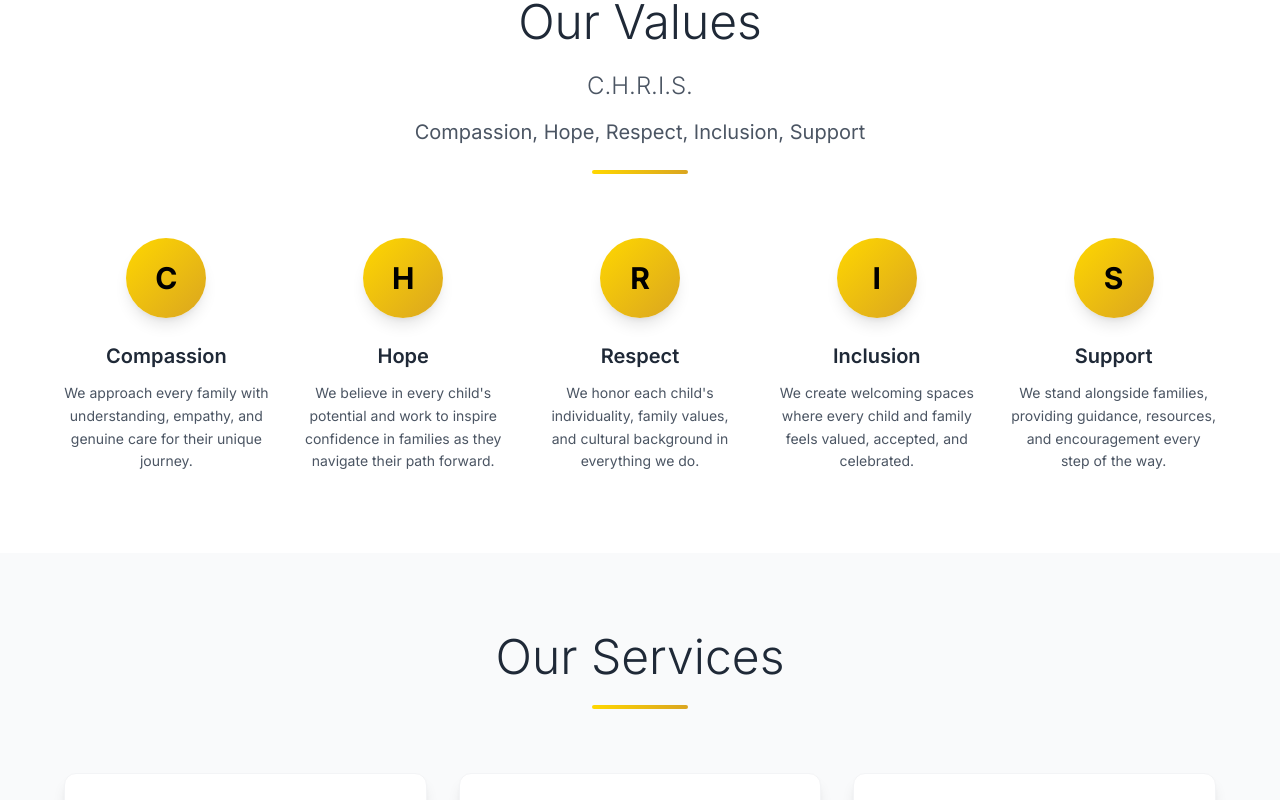
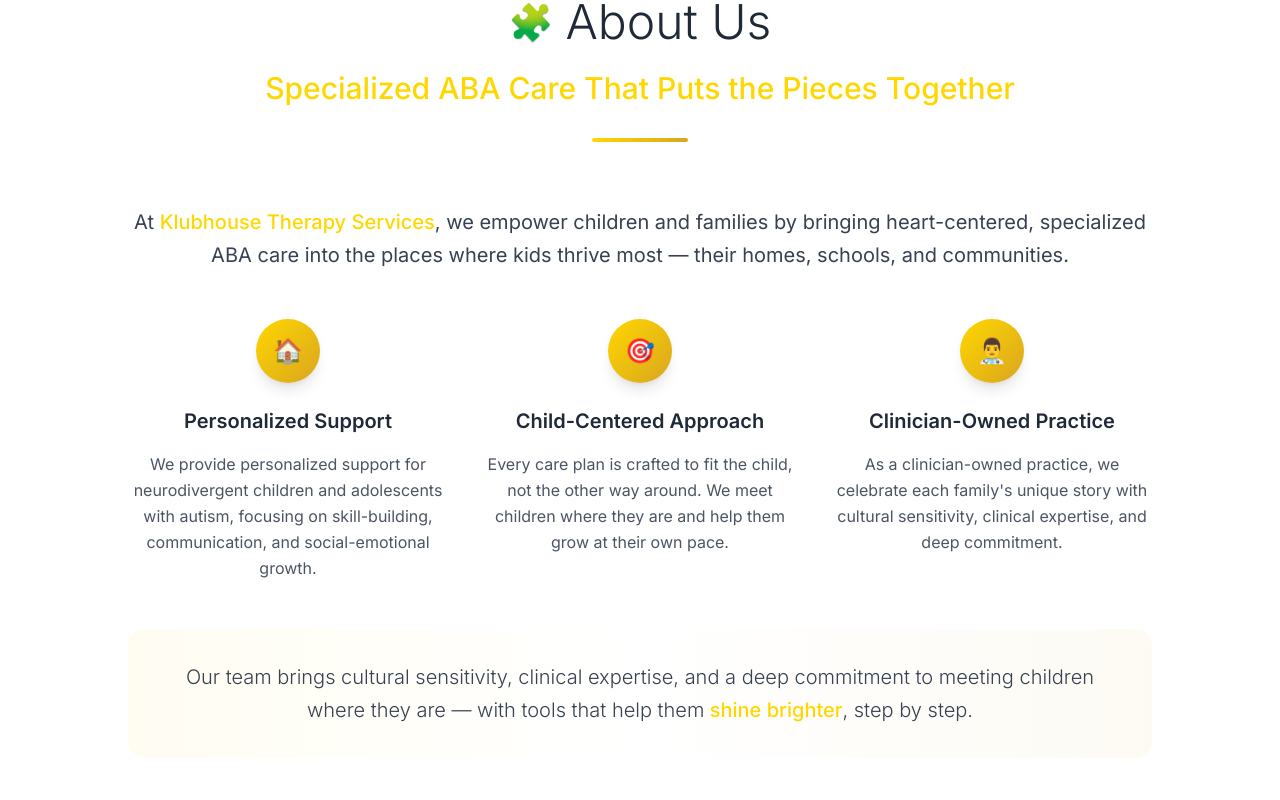
Before and after one commit to BTheCoderr/Klubhouse-Therapy-Services, a Next.js app: page / in a window 1280 px wide. Shown: the part 1460-2260 px from the top of the page. Built offline with nearby package versions, Linux system fonts and the light colour scheme.

Commit message:
🧩 Add comprehensive About Us section - Putting the pieces together with heart-centered care

```diff
--- a/app/page.tsx
+++ b/app/page.tsx
@@ -156,6 +156,70 @@ export default function Home() {
             <p className="text-2xl text-gray-700 leading-relaxed font-light">
               At <span className="text-klubhouse-gold font-medium">Klubhouse Therapy Services</span>, we bring playful, personalized ABA care home—with heart. We believe every child shines brightest in a space that honors who they are, where they come from, and the unique story their family shares. Together, we grow skills, confidence, and joy—one step at a time.
             </p>
+          </div>
+        </div>
+      </section>
+
+      {/* About Us Section */}
+      <section className="py-20 bg-white" id="about">
+        <div className="container mx-auto px-4">
+          <div className="text-center mb-16">
+            <div className="flex items-center justify-center gap-3 mb-6">
+              <span className="text-4xl">🧩</span>
+              <h2 className="text-5xl font-light text-gray-800">About Us</h2>
+            </div>
+            <h3 className="text-3xl text-klubhouse-gold font-medium mb-8">Specialized ABA Care That Puts the Pieces Together</h3>
+            <div className="w-24 h-1 bg-gradient-to-r from-klubhouse-gold to-klubhouse-accent mx-auto rounded-full"></div>
+          </div>
+
+          <div className="max-w-5xl mx-auto space-y-12">
+            {/* Main About Content */}
+            <div className="text-center">
+              <p className="text-xl text-gray-700 leading-relaxed mb-8">
+                At <span className="text-klubhouse-gold font-medium">Klubhouse Therapy Services</span>, we empower children and families by bringing heart-centered, specialized ABA care into the places where kids thrive most — their homes, schools, and communities.
+              </p>
+            </div>
+
+            {/* Three Key Points */}
+            <div className="grid md:grid-cols-3 gap-8 mt-16">
+              <div className="text-center group">
+                <div className="w-16 h-16 mx-auto mb-6 bg-gradient-to-br from-klubhouse-gold to-klubhouse-accent rounded-full flex items-center justify-center shadow-lg group-hover:shadow-xl transition-all duration-300 group-hover:scale-110">
+                  <span className="text-2xl">🏠</span>
+                </div>
+                <h4 className="text-xl font-semibold text-gray-800 mb-4">Personalized Support</h4>
+                <p className="text-gray-600 leading-relaxed">
+                  We provide personalized support for neurodivergent children and adolescents with autism, focusing on skill-building, communication, and social-emotional growth.
+                </p>
+              </div>
+
+              <div className="text-center group">
+                <div className="w-16 h-16 mx-auto mb-6 bg-gradient-to-br from-klubhouse-gold to-klubhouse-accent rounded-full flex items-center justify-center shadow-lg group-hover:shadow-xl transition-all duration-300 group-hover:scale-110">
+                  <span className="text-2xl">🎯</span>
+                </div>
+                <h4 className="text-xl font-semibold text-gray-800 mb-4">Child-Centered Approach</h4>
+                <p className="text-gray-600 leading-relaxed">
+                  Every care plan is crafted to fit the child, not the other way around. We meet children where they are and help them grow at their own pace.
+                </p>
+              </div>
+
+              <div className="text-center group">
+                <div className="w-16 h-16 mx-auto mb-6 bg-gradient-to-br from-klubhouse-gold to-klubhouse-accent rounded-full flex items-center justify-center shadow-lg group-hover:shadow-xl transition-all duration-300 group-hover:scale-110">
+                  <span className="text-2xl">👨‍⚕️</span>
+                </div>
+                <h4 className="text-xl font-semibold text-gray-800 mb-4">Clinician-Owned Practice</h4>
+                <p className="text-gray-600 leading-relaxed">
+                  As a clinician-owned practice, we celebrate each family's unique story with cultural sensitivity, clinical expertise, and deep commitment.
+                </p>
+              </div>
+            </div>
+
+            {/* Closing Statement */}
+            <div className="text-center mt-16 bg-gradient-to-r from-klubhouse-gold/5 via-white to-klubhouse-accent/5 p-8 rounded-2xl">
+              <p className="text-xl text-gray-700 leading-relaxed font-light">
+                Our team brings cultural sensitivity, clinical expertise, and a deep commitment to meeting children where they are — with tools that help them
+                <span className="text-klubhouse-gold font-medium"> shine brighter</span>, step by step.
+              </p>
+            </div>
           </div>
         </div>
       </section>
```
